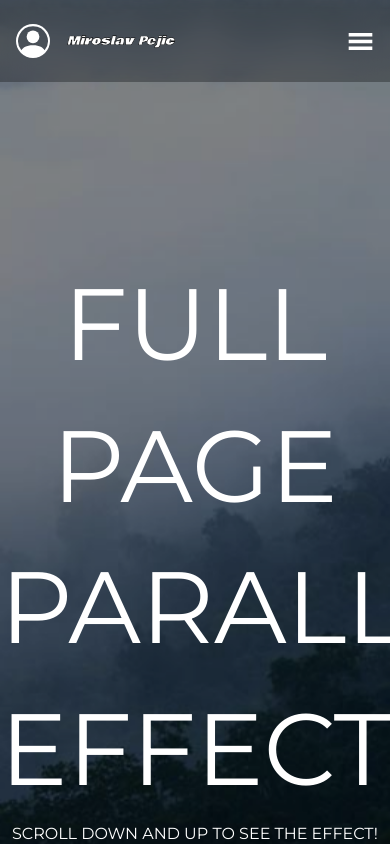
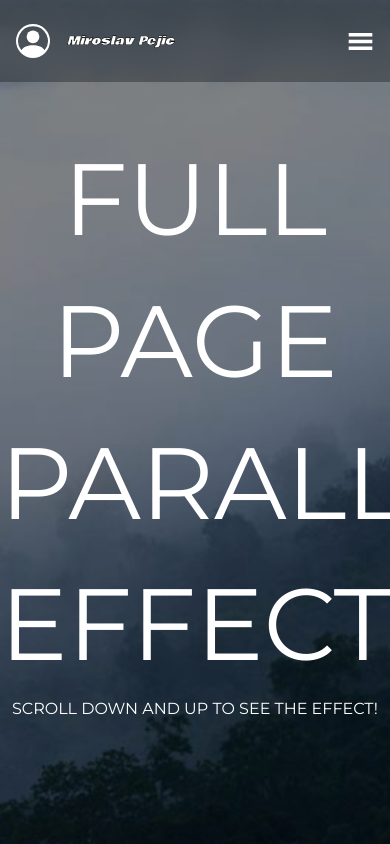
Before and after one commit to MiroslavPejic/miki-cv, a React (Create React App) app: page /art-gallery in a window 390 px wide. Built offline with nearby package versions, Linux system fonts and the light colour scheme.

Commit message:
Added change to correctly show text on mobile for art gallery

```diff
--- a/src/App.scss
+++ b/src/App.scss
@@ -8,6 +8,7 @@
 // ------------- VARIABLES ------------- //
 $parallax-offset: 65vh;
 $content-offset: 40vh;
+$content-main-height: 500px;
 $transition-speed: 1.2s;
 $slide-number: 3;
 
@@ -56,8 +57,10 @@ $slide-number: 3;
 }
 
 .content {
+  &-main {
+    height: $content-main-height
+  }
   &-wrapper {
-  height: 100vh;
   display: flex;
   justify-content: center;
   text-align: center;
@@ -65,7 +68,7 @@ $slide-number: 3;
   color: #fff;
   font-family: Montserrat;
   text-transform: uppercase;
-  transform: translateY($content-offset);
+  transform: translateY($content-main-height / 2);
   will-change: transform;
   backface-visibility: hidden;
   @include transition($transition-speed + .5, all, cubic-bezier(0.22, 0.44, 0, 1));
--- a/src/Components/CustomParallax.js
+++ b/src/Components/CustomParallax.js
@@ -15,7 +15,7 @@ export const CustomParallax =({ image, type, heading, summary }) => {
     const parallax_1 = () => {
       return (
         <Parallax bgImage={ image } blur={{ min: -1, max: 5 }}>
-          <div style={{ height: 500}}>
+          <div className="content-main">
             {heading !== undefined
             ? <div className="content-wrapper">
                 <p>{heading}</p>
--- a/src/Pages/ArtGallery.js
+++ b/src/Pages/ArtGallery.js
@@ -138,10 +138,14 @@ export const ArtGallery = () => {
             <CustomParallax
               image={backgroundImage2}
               type={1}
+              heading={'This is a test heading'}
+              summary={'This is some test summary text'}
             />
             <CustomParallax
               image={backgroundImage3}
               type={1}
+              heading={'This is a test heading'}
+              summary={'This is some test summary text'}
             />
           </div>
         </MobileView>
```
